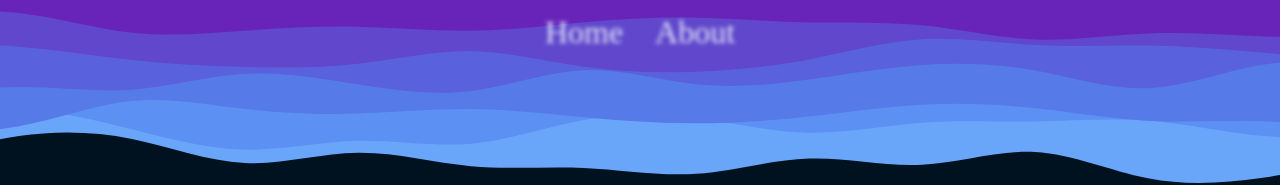
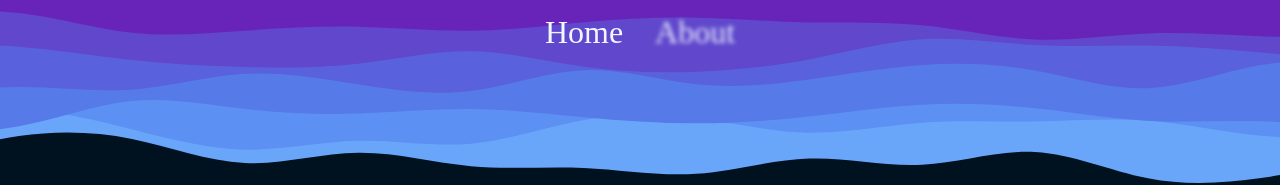
Before and after one commit to jose-few/portfolio, a SvelteKit app: page / in a window 1280 px wide. In both pictures the pointer is over the item "Home". Shown: the top 185 px of the page. Built offline with nearby package versions, Linux system fonts and the light colour scheme; a web font is replaced by a local one.

Commit message:
trying to fix issue with blurring

```diff
--- a/src/routes/+layout.svelte
+++ b/src/routes/+layout.svelte
@@ -104,7 +104,7 @@
         font-size: 2rem;
         border-radius: 25px;
     }
-    li:hover {
+    ul li:hover {
         opacity: 1;
         filter: blur(0);
         -webkit-filter: blur(0);
```
